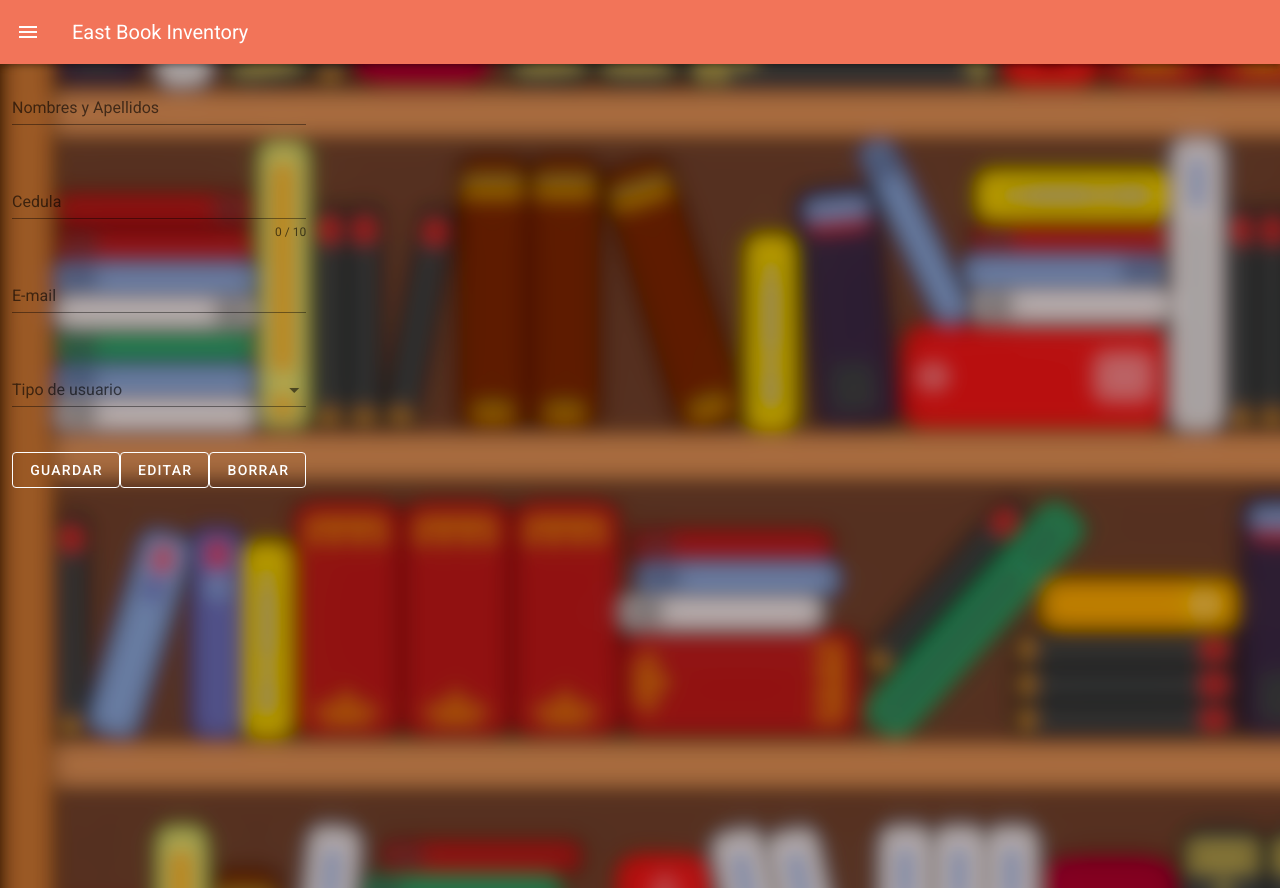
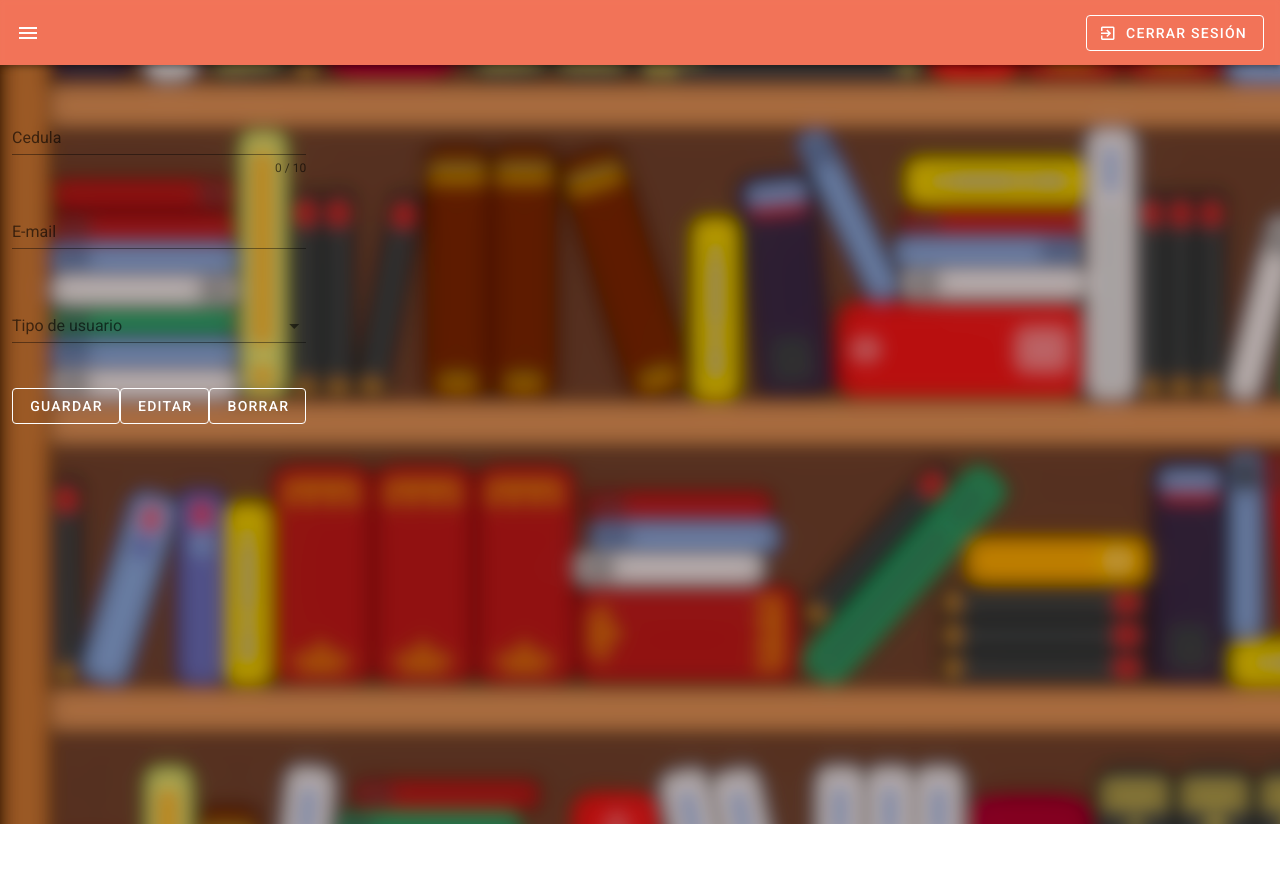
Before and after one commit to johanromero5879/ebi-frontend, a Vue app: page /home/panel in a window 1280 px wide. After the commit the page ends 824 px from the top, so only its background shows below. Built offline with nearby package versions, Linux system fonts and the light colour scheme.

Commit message:
Estilizado adicional de home y otras cosas

```diff
--- a/public/index.html
+++ b/public/index.html
@@ -4,7 +4,7 @@
     <meta charset="utf-8">
     <meta http-equiv="X-UA-Compatible" content="IE=edge">
     <meta name="viewport" content="width=device-width,initial-scale=1.0">
-    <link rel="icon" href="<%= BASE_URL %>favicon.ico">
+    <link rel="icon" href="<%= BASE_URL %>ebi.ico">
     <title>EBI - Easy Book Inventory</title>
     <link rel="stylesheet" href="https://fonts.googleapis.com/css?family=Roboto:100,300,400,500,700,900">
     <link rel="stylesheet" href="https://cdn.jsdelivr.net/npm/@mdi/font@latest/css/materialdesignicons.min.css">
--- a/src/views/Home.vue
+++ b/src/views/Home.vue
@@ -1,10 +1,30 @@
 <template>
   <div class="contenedorHome">
-    <v-app-bar color="#f27459" dark>
-      <v-app-bar-nav-icon @click="drawer = true"></v-app-bar-nav-icon>
-
-      <v-toolbar-title>East Book Inventory</v-toolbar-title>
-
+    <v-app-bar
+      color="#f27459" dark
+      height="65px"
+      absolute
+      src="~@/assets/img/loginbg.png"
+      scroll-target="#scrolling-techniques-3"
+      >
+        <template v-slot:img="{ props }">
+          <v-img
+            v-bind="props"
+            gradient=" rgba(242,116,89,0.6), rgba(242,116,89,0.6)"
+          ></v-img>
+        </template>
+        <v-app-bar-nav-icon @click="drawer = true"></v-app-bar-nav-icon>
+        <div>
+          <v-img
+            src="~@/assets/img/logo_obj.png"
+            width ="70px"
+          ></v-img>
+        </div>
+        <v-spacer></v-spacer>
+        <v-btn outlined>
+          <v-icon left>mdi-exit-to-app</v-icon>
+          Cerrar sesión
+        </v-btn>
     </v-app-bar>
 
     <v-navigation-drawer v-model="drawer" absolute temporary>
```
Also changed, not shown: src/views/Panel.vue (+0 -7 lines), 1 other file (tests, documents, lock files or other folders).
